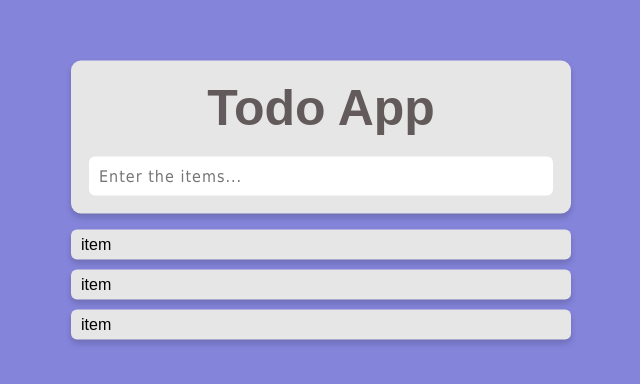
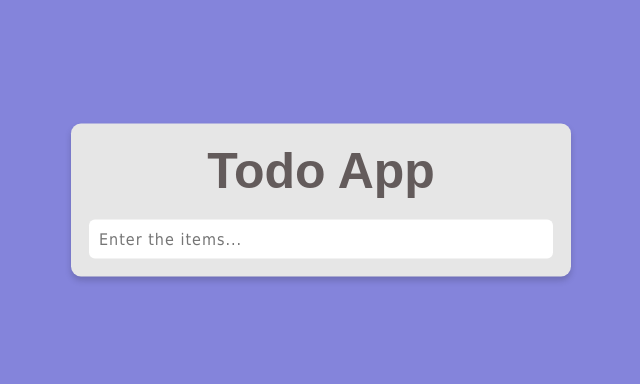
Before and after one commit to jtr-code/Todo-App, a React (Create React App) app: page / in a window 1280 px wide. Shown: the part 192-576 px from the top of the page, without its empty margins (319-959 px from the left). Built offline with nearby package versions, Linux system fonts and the light colour scheme.

Commit message:
Added delete button functionality

```diff
--- a/src/component/TodoApp/TodoApp.js
+++ b/src/component/TodoApp/TodoApp.js
@@ -2,24 +2,58 @@ import React, { Component } from "react";
 import "./TodoApp.css";
 
 class TodoApp extends Component {
+    state = {
+        itemValue: "",
+        itemArray: [],
+    };
+
+    handleChange = (event) => {
+        this.setState({
+            itemValue: event.target.value,
+        });
+    };
+
+    storeItems = (event) => {
+        event.preventDefault();
+        const { itemValue } = this.state; //destructuring
+        this.setState({
+            itemArray: [...this.state.itemArray, itemValue], //spread operator
+            itemValue: "",
+        });
+    };
+
+    deleteItem = (key) => {
+        this.setState({
+            itemArray: this.state.itemArray.filter(
+                (data, index) => index !== key
+            ),
+        });
+    };
+
     render() {
+        const { itemValue, itemArray } = this.state; //destructuring
+        console.log(itemArray);
         return (
             <div className="todo-container">
-                <form className="input-section">
+                <form className="input-section" onSubmit={this.storeItems}>
                     <h1>Todo App</h1>
-
-                    <input type="text" placeholder="Enter the items..." />
+                    <input
+                        type="text"
+                        value={itemValue}
+                        onChange={this.handleChange}
+                        placeholder="Enter the items..."
+                    />
                 </form>
                 <ul>
-                    <li>
-                        item <i className="fa-solid fa-trash-can"></i>
-                    </li>
-                    <li>
-                        item <i className="fa-solid fa-trash-can"></i>
-                    </li>
-                    <li>
-                        item <i className="fa-solid fa-trash-can"></i>
-                    </li>
+                    {itemArray.map((data, index) => (
+                        <li key={index}>
+                            {data}
+                            <i
+                                className="fa-solid fa-trash-can"
+                                onClick={() => this.deleteItem(index)}
+                            ></i>
+                        </li>
+                    ))}
                 </ul>
             </div>
         );
```
